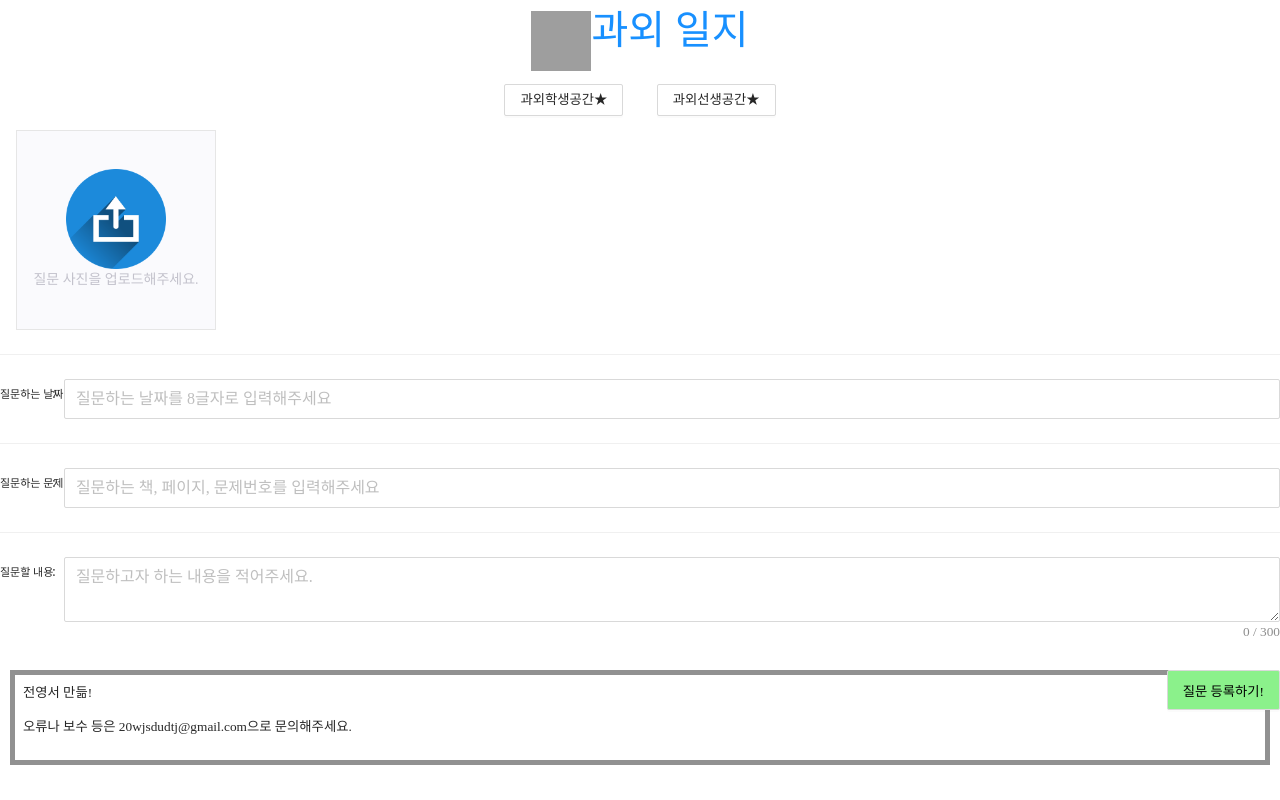
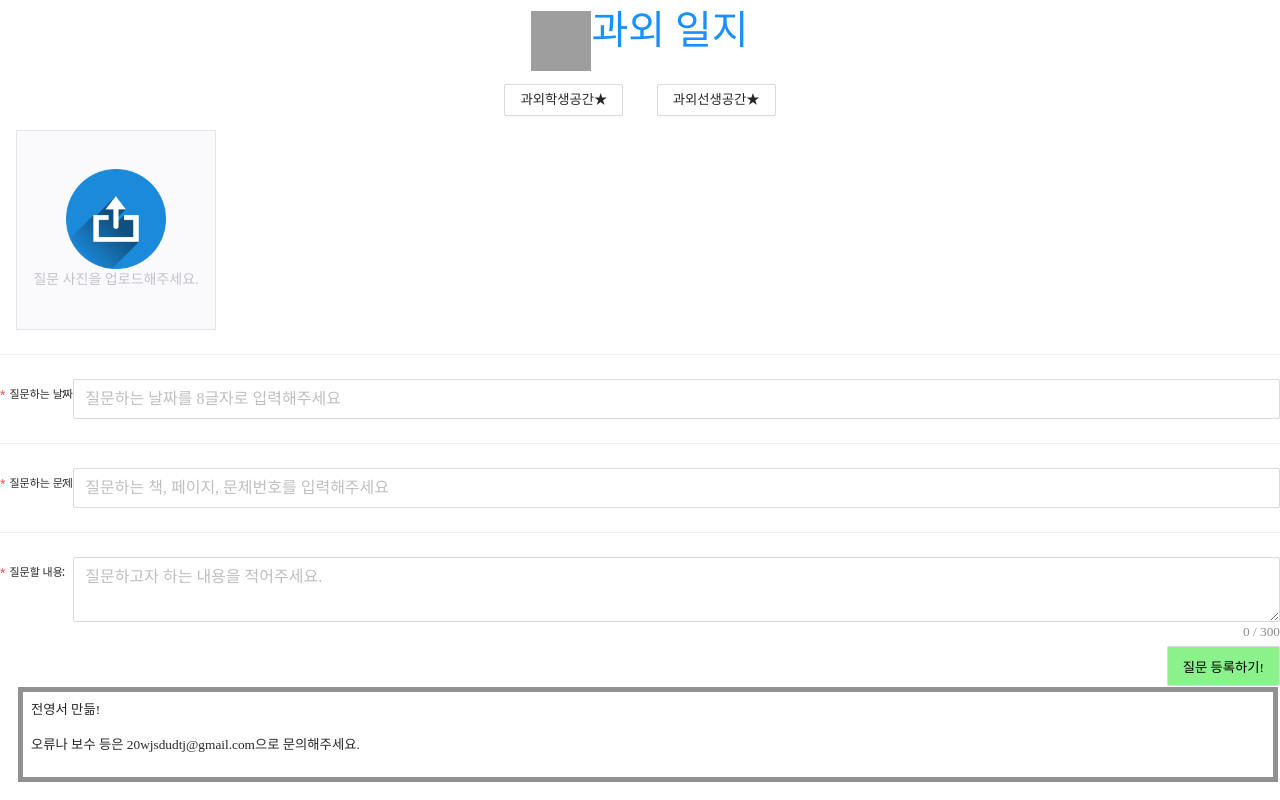
Before and after one commit to Youngseo-Jeon0313/tutoring_project, a React (Create React App) app in the folder my-react-app/: page /upload in a window 1280 px wide. Built offline with nearby package versions, Linux system fonts and the light colour scheme; grey boxes are pictures that could not be loaded; a web font is replaced by a local one.

Commit message:
arrange_forms

```diff
--- a/my-react-app/src/App.css
+++ b/my-react-app/src/App.css
@@ -1,3 +1,25 @@
 html, body, #root, #root > div {
   height: 100%;
 }
+
+
+.제목이요{
+  font-size: 30px;
+}
+
+
+.본문 {
+  flex: 1;
+}
+
+.footer{
+  margin: 8px 8px 8px 8px;
+  position: fixed;
+  width: 100%;
+
+  bottom: 0;
+}
+
+.제목{
+  font-size:32px;
+}
--- a/my-react-app/src/App.js
+++ b/my-react-app/src/App.js
@@ -11,7 +11,6 @@ import Uploadpage from './upload';
 import StudyDiaryPage from './studydiary';
 import SchedulePage from './schedule';
 import AnswerPage from './answer';
-import "./index.css";
 //link 태그!
 
 
@@ -65,7 +64,7 @@ const history = useHistory();
               <SchedulePage/>
               </Route>
           </Switch>
-        <div id="footer">
+        <div className="footer">
           <footer>
             <p>전영서 만듦!</p>
             <p>오류나 보수 등은 20wjsdudtj@gmail.com으로 문의해주세요.</p>
--- a/my-react-app/src/index.css
+++ b/my-react-app/src/index.css
@@ -2,33 +2,3 @@
 * {font-size: 10pt;
     font-family: 'Poor Story', cursive;
 }
-
-
-.제목이요{
-    font-size: 30pt
-}
-
-main{
-    border: 5px solid rgb(255,227,241);
-    margin: 10px;
-    padding: 8px 8px 8px 8px;
-    display: flex;
-    flex-direction: row;
-    justify-content: center;
-    flex-wrap: wrap;
-}
-
-.본문 {
-    flex: 1;
-}
-
-.footer{
-    border: 5px solid #919191;
-    margin: 10px;
-    padding: 8px 8px 8px 8px;
-    position: fixed;
-}
-
-.제목{
-    font-size:32px;
-}
--- a/my-react-app/src/main/index.css
+++ b/my-react-app/src/main/index.css
@@ -13,7 +13,7 @@
 }
 
 main{
-    border: 5px solid rgb(241,227,255);
+    border: 5px solid rgb(133, 43, 223);
     margin: 10px;
     padding: 8px 8px 8px 8px;
     display: flex;
--- a/my-react-app/src/main/index.js
+++ b/my-react-app/src/main/index.js
@@ -21,7 +21,6 @@ function MainPage() {
 
     return (
     <div>
-        <body>
             <main>
                 <span className="본문">
                     <div className="제목">그날그날 숙제 체크!</div>
@@ -60,7 +59,6 @@ function MainPage() {
                     </div>
                 </span>
             </main>
-        </body>
     </div>
 
     );
--- a/my-react-app/src/question/index.js
+++ b/my-react-app/src/question/index.js
@@ -8,6 +8,7 @@ import "./index.css";
 function QuestionPage() {
     const {id} = useParams();
     const [content, setContent] = useState(null);
+
     useEffect(function() {
         axios.get(`http://localhost:8080/question/${id}`)
         .then(function(result){
--- a/my-react-app/src/student/index.js
+++ b/my-react-app/src/student/index.js
@@ -10,7 +10,6 @@ function StudentPage() {
 
       return (
         <div>
-           <body>
             <div>
               <span>하고 싶은 작업을 밑에서 선택하세요</span>
             </div>
@@ -26,7 +25,6 @@ function StudentPage() {
               <StudyDiaryPage/>
             </Route>
             </Switch>
-          </body>
         </div>
       );
 
--- a/my-react-app/src/upload/index.js
+++ b/my-react-app/src/upload/index.js
@@ -1,24 +1,32 @@
-import {Form, Upload, Divider, Input, Button} from 'antd';
+import {Form, Upload, Divider, Input, Button, message} from 'antd';
 import axios from "axios";
 import { API_URL } from "../config/constants";
 import {React, useState} from "react";
 import "./index.css";
+import {useHistory} from "react-router-dom";
 
 function UploadPage(){
     const [imageUrl, setImageUrl] = useState(null);
+    const history = useHistory();
+
     const onSubmit = (values) => {
       axios.post(`${API_URL}/contents`,{
         imageUrl: imageUrl,
         description: values.description,
         pageandnum: values.pageandnum,
-        date: values.date
+        date: parseInt(values.date)
       })
       .then((result)=> {
         console.log(result);
-      });
+        history.replace("/");
+      })
+      .catch((error) => {
+        console.error(error);
+        message.error(`에러가 발생했습니다. ${error.message}`);
+      })
     };
 
-    const onChangeImage = (info) => {
+    const onChangeImage = (info) => {  //사진 업로드하면 사진 바뀌는 onChangeImage 함수
       if (info.file.status === "uploading") {
         return;
       }
@@ -28,14 +36,14 @@ function UploadPage(){
         setImageUrl(imageUrl);
       }
     };
-return(
+      return(
            <div id = "upload-container">
              <Form name='질문 업로드' onFinish={onSubmit}>
               <Form.Item
-                className="upload">
+                name="upload">
                 <Upload
-                  className="image"
-                  action={`${API_URL}/image`}
+                  name="image"
+                  action={`${API_URL}/image`} //이쪽으로
                   listType="picture"
                   showUploadList={false}
                   onChange={onChangeImage}
@@ -49,10 +57,11 @@ return(
                       </div>
                     )}
                 </Upload>
+                </Form.Item>
                 <Divider />
                 <Form.Item
                   label={<div className="upload-label">질문하는 날짜</div>}
-                  className="date"
+                  name="date"
                   rules={[{required: true, message: "질문 날짜를 8글자로 입력해주세요"}]}>
                       <Input
                         className="upload-pageandnum"
@@ -62,7 +71,7 @@ return(
                 <Divider/>
                 <Form.Item
                   label={<div className="upload-label">질문하는 문제</div>}
-                  className="pageandnum"
+                  name="pageandnum" //여기서는 className 쓰면 안 되고 name!!
                   rules={[{required: true, message: "질문 책/페이지/문제번호를 입력해주세요"}]}>
                       <Input
                         className="upload-pageandnum"
@@ -71,7 +80,7 @@ return(
                 </Form.Item>
                 <Divider/>
                 <Form.Item
-                  className="description"
+                  name="description"
                   label={<div className="upload-label">질문할 내용</div>}
                   rules={[{required: true, message:"질문 내용을 적어주세요."}]}>
                   <Input.TextArea
@@ -82,10 +91,11 @@ return(
                     placeholder="질문하고자 하는 내용을 적어주세요."
                   />
                 </Form.Item>
+              <Form.Item>
+                <Button id="submit-button" size="large" htmlType="submit">
+                질문 등록하기!
+                </Button>
               </Form.Item>
-              <Button id="submit-button" size="large" htmlType="submit">
-                질문 등록하기!
-              </Button>
              </Form>
              </div>
        ) };
```
